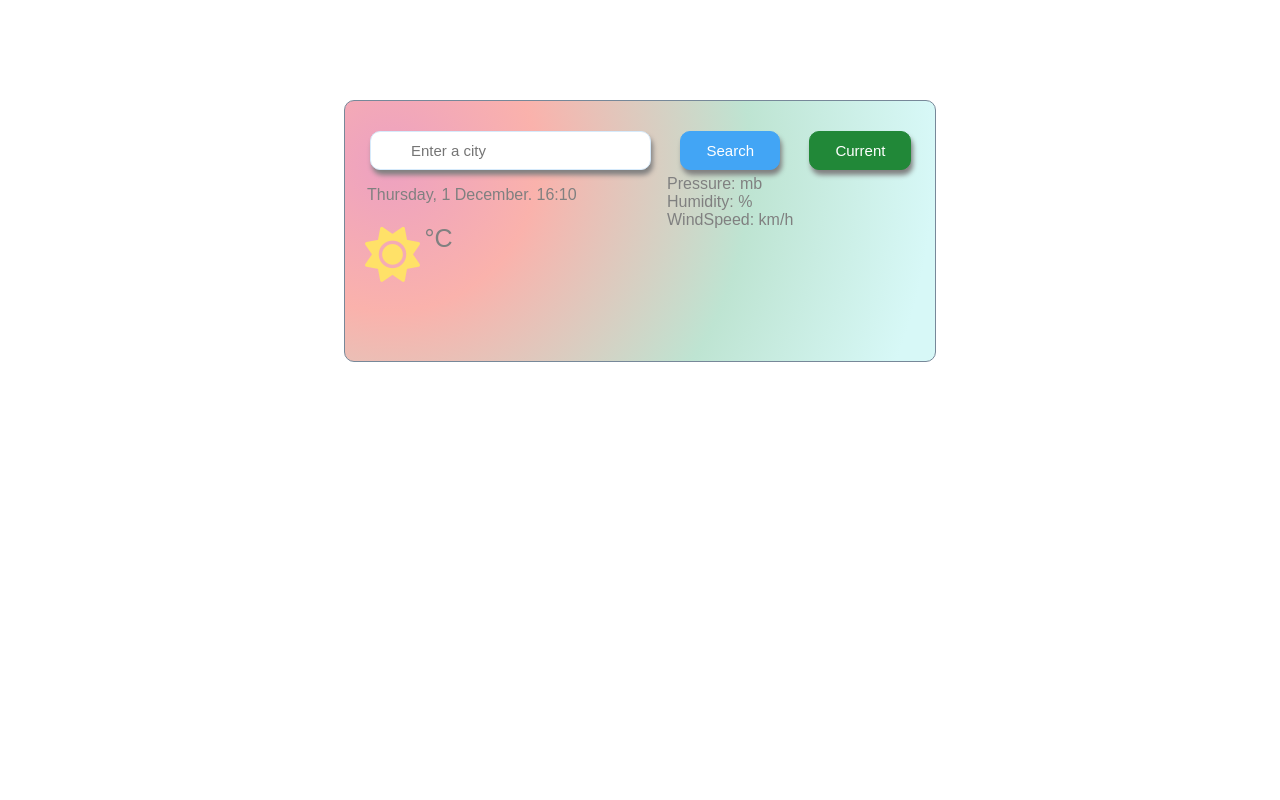
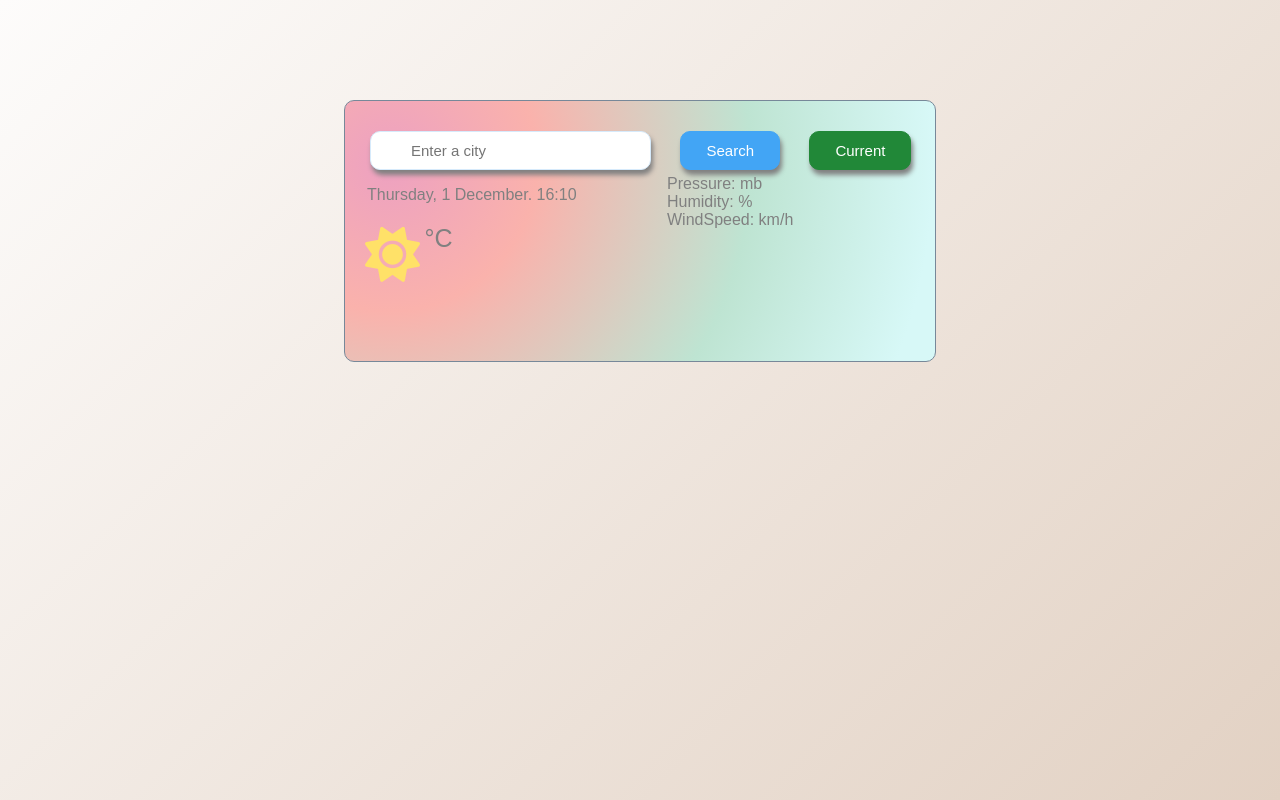
Before and after one commit to cheriejay/Search-engine, a plain HTML site: page index.html in a window 1280 px wide. Drawn offline with nearby package versions, Linux system fonts and the light colour scheme; no server answers.

Commit message:
updated the background (in the styles.css file)

```diff
--- a/src/styles.css
+++ b/src/styles.css
@@ -1,6 +1,10 @@
 body {
   font-family: sans-serif;
   color: gray;
+  background: linear-gradient(135deg, #fdfcfb 0%, #e2d1c3 100%);
+  background-repeat: no-repeat;
+  background-attachment: fixed;
+  background-size: auto;
 }
 .container {
   border: 1px solid lightslategray;
```
